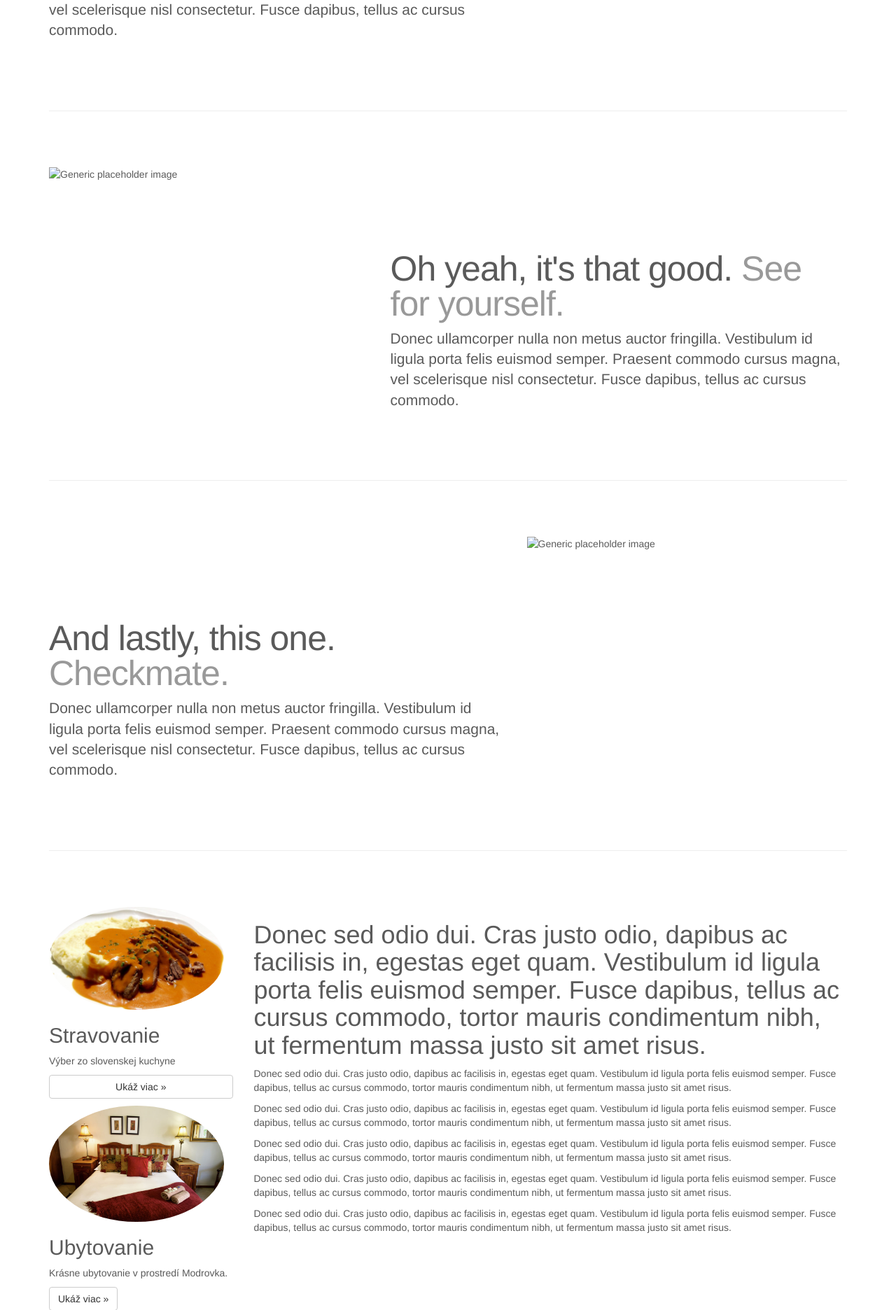
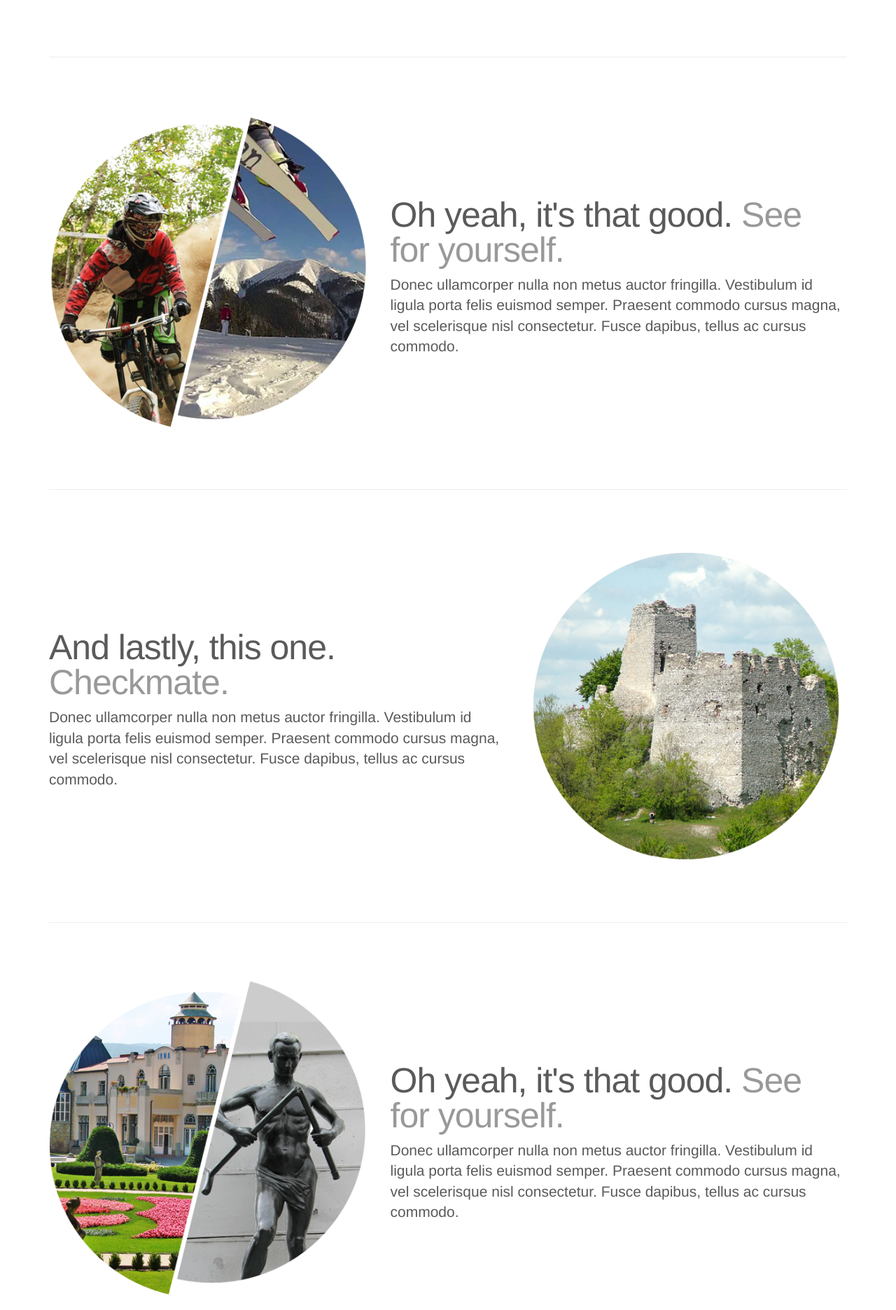
Before and after one commit to lukhor/ci_intro, a CodeIgniter app: page /ci_intro/attractions in a window 1280 px wide. Shown: the part 1030-2902 px from the top of the page at 70% size. Run offline with CodeIgniter, Linux system fonts and the light colour scheme; some libraries are stand-ins or nearby versions.

Commit message:
Atraction

```diff
--- a/application/views/attractions_content.php
+++ b/application/views/attractions_content.php
@@ -30,16 +30,22 @@
                             <li>
                                 <a href="contact"> <?php echo label('contact', $this); ?></a>
                             </li>
-                            <li<?php if($this->session->userdata("lang")=="slovak"){echo " class='active'";}?>>
+                            <li<?php
+							if ($this -> session -> userdata("lang") == "slovak") {echo " class='active'";
+							}
+							?>>
                                 <?php
-                                $this->session->set_userdata("page", "attractions");
-                                echo anchor("site/change/slovak","SK");
+								$this -> session -> set_userdata("page", "attractions");
+								echo anchor("site/change/slovak", "SK");
                                 ?>
                             </li>
-                            <li<?php if($this->session->userdata("lang")=="english"){echo " class='active'";}?>>
+                            <li<?php
+							if ($this -> session -> userdata("lang") == "english") {echo " class='active'";
+							}
+							?>>
                                 <?php
-                                $this->session->set_userdata("page", "attractions");
-                                echo anchor("site/change/english", "ENG") ;
+								$this -> session -> set_userdata("page", "attractions");
+								echo anchor("site/change/english", "ENG");
                                 ?>
                             </li>
                             <li>
@@ -72,13 +78,16 @@
     <div id="myCarousel" class="carousel slide carousel-fade" data-ride="carousel" data-interval="6000">
         <div class="carousel-inner">
             <div class="item active">
-                <img src="images/img4.jpg" alt="First slide">
+                <img src="images/carousel/piestany-tiltshift.jpg" alt="First slide">
             </div>
             <div class="item">
-                <img src="images/img5.jpg" alt="Second slide">
+                <img src="images/carousel/inovec-tiltshift.jpg" alt="Second slide">
             </div>
             <div class="item">
-                <img src="images/img6.jpg" alt="Third slide">
+                <img src="images/carousel/furman-tiltshift.jpg" alt="Third slide">
+            </div>
+            <div class="item">
+                <img src="images/carousel/javorina-tiltshift.jpg" alt="Fourth slide">
             </div>
         </div>
     </div>
@@ -120,8 +129,8 @@
                 </p>
             </div>
             <div class="col-md-5">
-                <img class="featurette-image img-responsive" data-src="holder.js/500x500/auto"
-                     alt="Generic placeholder image">
+                <img class="featurette-image img-responsive" data-src="holder.js/500x500/auto" src="images/beckov_logo.png"
+                  >
             </div>
         </div>
 
@@ -129,8 +138,8 @@
 
         <div class="row featurette">
             <div class="col-md-5">
-                <img class="featurette-image img-responsive" data-src="holder.js/500x500/auto"
-                     alt="Generic placeholder image">
+                <img class="featurette-image img-responsive" data-src="holder.js/500x500/auto" src="images/kalnica_logo.png"
+                    >
             </div>
             <div class="col-md-7">
                 <h2 class="featurette-heading">Oh yeah, it's that good. <span class="text-muted">See for yourself.</span>
@@ -157,87 +166,47 @@
                 </p>
             </div>
             <div class="col-md-5">
-                <img class="featurette-image img-responsive" data-src="holder.js/500x500/auto"
-                     alt="Generic placeholder image">
+                <img class="featurette-image img-responsive" data-src="holder.js/500x500/auto" src="images/tematin_logo.png">
+            </div>
+        </div>
+
+		<hr class="featurette-divider">
+
+        <div class="row featurette">
+            <div class="col-md-5">
+                <img class="featurette-image img-responsive" data-src="holder.js/500x500/auto" src="images/piestany_logo2.png"
+                    >
+            </div>
+            <div class="col-md-7">
+                <h2 class="featurette-heading">Oh yeah, it's that good. <span class="text-muted">See for yourself.</span>
+                </h2>
+
+                <p class="lead">
+                    Donec ullamcorper nulla non metus auctor fringilla. Vestibulum id ligula porta felis euismod semper.
+                    Praesent commodo cursus magna, vel scelerisque nisl consectetur. Fusce dapibus, tellus ac cursus
+                    commodo.
+                </p>
+            </div>
+        </div>
+
+		<hr class="featurette-divider">
+
+        <div class="row featurette">
+            <div class="col-md-7">
+                <h2 class="featurette-heading">And lastly, this one. <span class="text-muted">Checkmate.</span></h2>
+
+                <p class="lead">
+                    Donec ullamcorper nulla non metus auctor fringilla. Vestibulum id ligula porta felis euismod semper.
+                    Praesent commodo cursus magna, vel scelerisque nisl consectetur. Fusce dapibus, tellus ac cursus
+                    commodo.
+                </p>
+            </div>
+            <div class="col-md-5">
+                <img class="featurette-image img-responsive" data-src="holder.js/500x500/auto" src="images/furman_logo.png">
             </div>
         </div>
 
         <hr class="featurette-divider">
 
-        <div class="row">
-            <div class="col-lg-3">
-                <img class="img-circle" src="images/food.jpg" alt="Generic placeholder image" width="250">
-
-                <h2>Stravovanie</h2>
-
-                <p>
-                    Výber zo slovenskej kuchyne
-                </p>
-
-                <p>
-                    <a class="btn btn-default center-block" href="#" role="button">Ukáž viac &raquo;</a>
-                </p>
-
-                <img class="img-circle" src="images/accomodation.jpg" alt="Generic placeholder image" width="250">
-
-                <h2>Ubytovanie</h2>
-
-                <p>
-                    Krásne ubytovanie v prostredí Modrovka.
-                </p>
-
-                <p>
-                    <a class="btn btn-default" href="#" role="button">Ukáž viac &raquo;</a>
-                </p>
-
-                <img class="img-circle" src="images/reservation.jpg" alt="Generic placeholder image" width="250">
-
-                <h2>Rezervácia</h2>
-
-                <p>
-                    Formulár na predrezerváciu
-                </p>
-
-                <p>
-                    <a class="btn btn-default" href="#" role="button">Ukáž viac &raquo;</a>
-                </p>
-            </div>
-            <!-- /.col-lg-4 -->
-            <div class="col-lg-9">
-                <h1>Donec sed odio dui. Cras justo odio, dapibus ac facilisis in, egestas eget quam. Vestibulum id ligula
-                    porta felis euismod semper. Fusce dapibus, tellus ac cursus commodo, tortor mauris condimentum nibh, ut
-                    fermentum massa justo sit amet risus.</h1>
-
-                <p>
-                    Donec sed odio dui. Cras justo odio, dapibus ac facilisis in, egestas eget quam. Vestibulum id ligula
-                    porta felis euismod semper. Fusce dapibus, tellus ac cursus commodo, tortor mauris condimentum nibh, ut
-                    fermentum massa justo sit amet risus.
-                </p>
-
-                <p>
-                    Donec sed odio dui. Cras justo odio, dapibus ac facilisis in, egestas eget quam. Vestibulum id ligula
-                    porta felis euismod semper. Fusce dapibus, tellus ac cursus commodo, tortor mauris condimentum nibh, ut
-                    fermentum massa justo sit amet risus.
-                </p>
-
-                <p>
-                    Donec sed odio dui. Cras justo odio, dapibus ac facilisis in, egestas eget quam. Vestibulum id ligula
-                    porta felis euismod semper. Fusce dapibus, tellus ac cursus commodo, tortor mauris condimentum nibh, ut
-                    fermentum massa justo sit amet risus.
-                </p>
-
-                <p>
-                    Donec sed odio dui. Cras justo odio, dapibus ac facilisis in, egestas eget quam. Vestibulum id ligula
-                    porta felis euismod semper. Fusce dapibus, tellus ac cursus commodo, tortor mauris condimentum nibh, ut
-                    fermentum massa justo sit amet risus.
-                </p>
-
-                <p>
-                    Donec sed odio dui. Cras justo odio, dapibus ac facilisis in, egestas eget quam. Vestibulum id ligula
-                    porta felis euismod semper. Fusce dapibus, tellus ac cursus commodo, tortor mauris condimentum nibh, ut
-                    fermentum massa justo sit amet risus.
-                </p>
-            </div>
-        </div>
     </div>
     <!--</div>--><!--uzavretie body divu v footri-->
```
Also changed, not shown: application/views/contact_content.php (+31 -192 lines), css/bootstrap.min.css, css/style.css (line endings or trailing spaces), images/beckov_logo.png (added), images/carousel/furman-tiltshift.jpg (added), images/carousel/furman.jpg (added), images/carousel/inovec-tiltshift.jpg (added), images/carousel/inovec.jpg (added), images/carousel/javorina-tiltshift.jpg (added), images/carousel/javorina.jpg (added), images/carousel/piestany-tiltshift.jpg (added), images/carousel/piestany.jpg (added), images/furman_logo.jpg (added), images/furman_logo.png (added), 5 more files.
